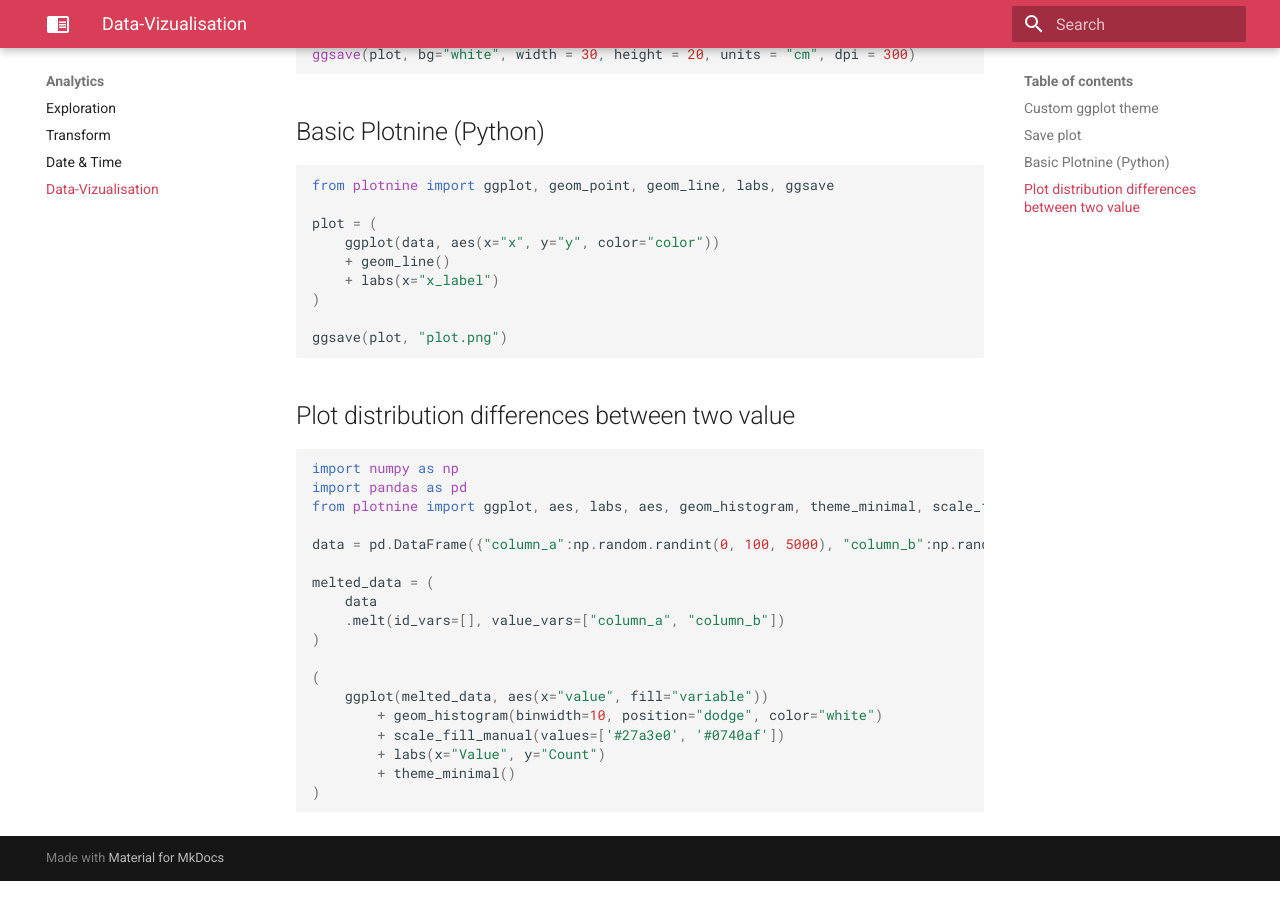
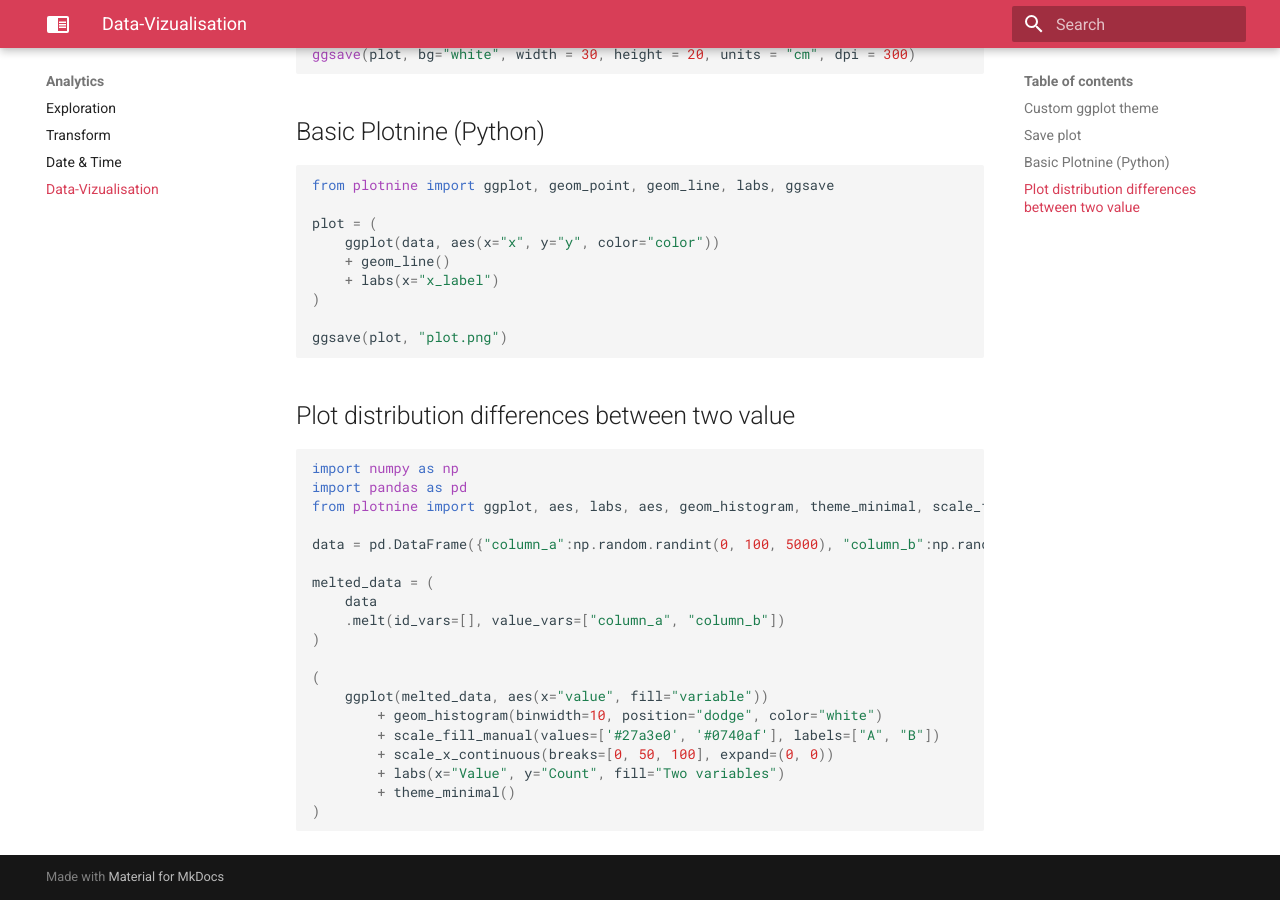
Before and after one commit to Ben8t/boilerplate, an MkDocs documentation site: the page built from docs/analytics/04-data-vizualisation.md, in a window 1280 px wide and 900 px high, scrolled down 756 px. Built offline with MkDocs 1.6.1 and Material for MkDocs 9.7.7, drawn with Linux system fonts in a browser that asks for light colours.

Commit message:
[main] add scale breaks, legend and labels

````diff
--- a/docs/analytics/04-data-vizualisation.md
+++ b/docs/analytics/04-data-vizualisation.md
@@ -51,7 +51,7 @@ ggsave(plot, "plot.png")
 ```python
 import numpy as np
 import pandas as pd
-from plotnine import ggplot, aes, labs, aes, geom_histogram, theme_minimal, scale_fill_manual
+from plotnine import ggplot, aes, labs, aes, geom_histogram, theme_minimal, scale_fill_manual, scale_x_continuous
 
 data = pd.DataFrame({"column_a":np.random.randint(0, 100, 5000), "column_b":np.random.randint(0, 100, 5000)})
 
@@ -63,8 +63,9 @@ melted_data = (
 (
     ggplot(melted_data, aes(x="value", fill="variable"))
         + geom_histogram(binwidth=10, position="dodge", color="white")
-        + scale_fill_manual(values=['#27a3e0', '#0740af'])
-        + labs(x="Value", y="Count")
+        + scale_fill_manual(values=['#27a3e0', '#0740af'], labels=["A", "B"])
+        + scale_x_continuous(breaks=[0, 50, 100], expand=(0, 0))
+        + labs(x="Value", y="Count", fill="Two variables")
         + theme_minimal()
 )
 ```
````
